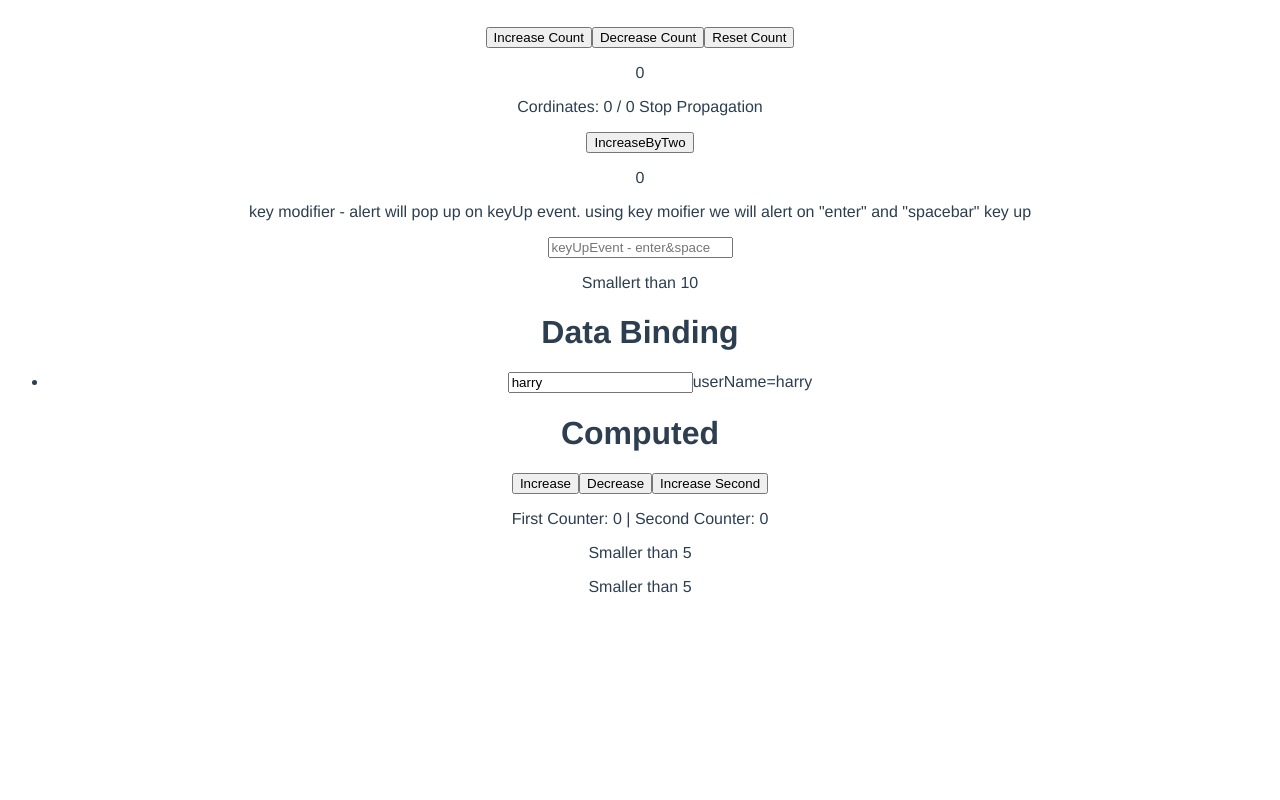
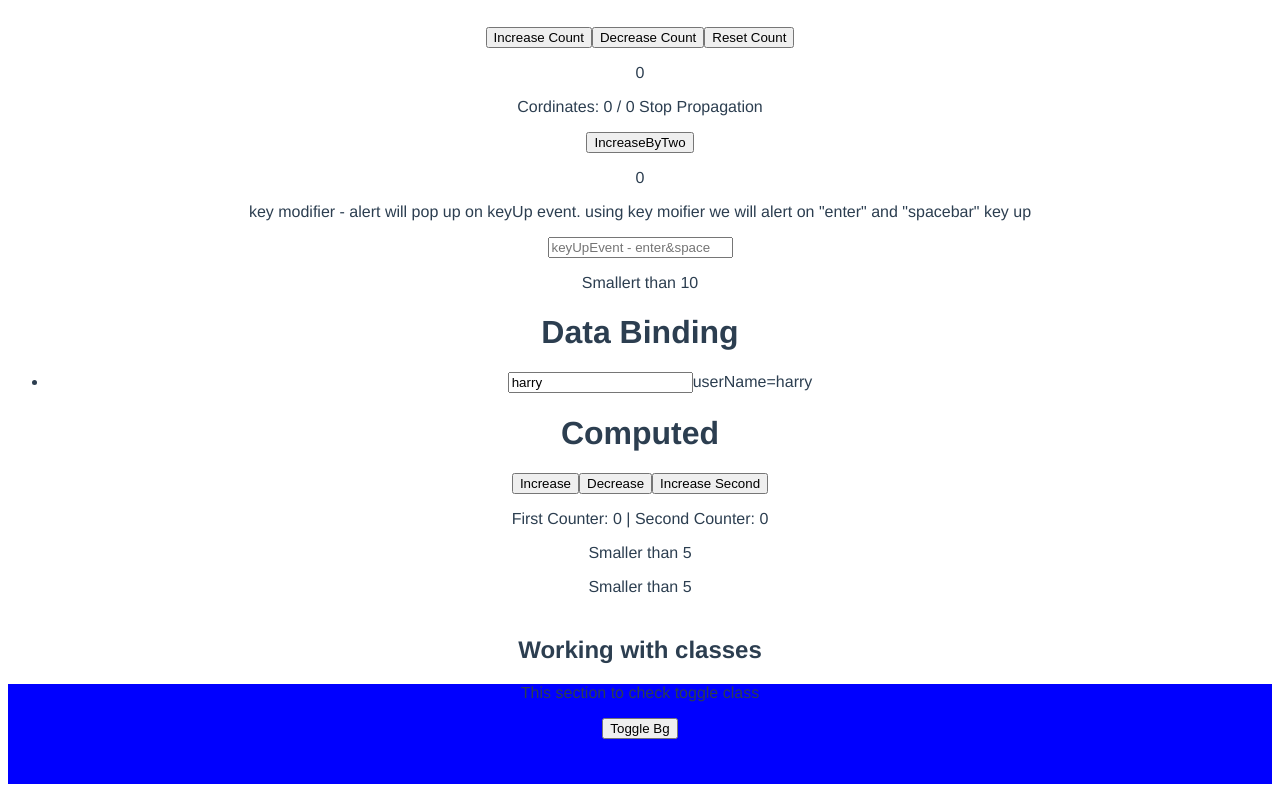
Before and after one commit to Harry456/vueLearning, a Vue app: page / in a window 1280 px wide. Shown: the part 175-975 px from the top of the page. Before the commit the page ends 800 px from the top, so only its background shows below. Built offline with nearby package versions, Linux system fonts and the light colour scheme.

Commit message:
cssClaseesWithBind - :class

```diff
--- a/src/App.vue
+++ b/src/App.vue
@@ -4,6 +4,7 @@
     <Events />
     <DataBinding />
     <Computed />
+    <CssClasses />
   </div>
 </template>
 
@@ -12,6 +13,7 @@ import FirstComponent from './components/FirstComponent.vue';
 import Events from './components/Events.vue';
 import DataBinding from './components/DataBinding.vue';
 import Computed from './components/Computed.vue';
+import CssClasses from './components/CssClasses.vue';
 
 export default {
   name: 'App',
@@ -20,6 +22,7 @@ export default {
     Events,
     DataBinding,
     Computed,
+    CssClasses,
   },
 };
 </script>
--- /dev/null
+++ b/src/components/CssClasses.vue
@@ -0,0 +1,40 @@
+<template>
+  <div id="cssClasses">
+    <h2>Working with classes</h2>
+
+    <div class="demo" :class="{ danger: toggle, info: !toggle }">
+      <p>This section to check toggle class</p>
+      <button @click="toggle = !toggle">Toggle Bg</button>
+    </div>
+  </div>
+</template>
+
+<script>
+export default {
+  name: 'CssClasses',
+  data() {
+    return {
+      toggle: false,
+    };
+  },
+};
+</script>
+
+<style scoped>
+#cssClasses {
+  margin-top: 2.5rem;
+}
+
+.demo {
+  width: 100%;
+  height: 100px;
+  margin: 1rem 0;
+}
+
+.danger {
+  background: red;
+}
+.info {
+  background: blue;
+}
+</style>
```
Also changed, not shown: Notes.js (+16 -0 lines).
